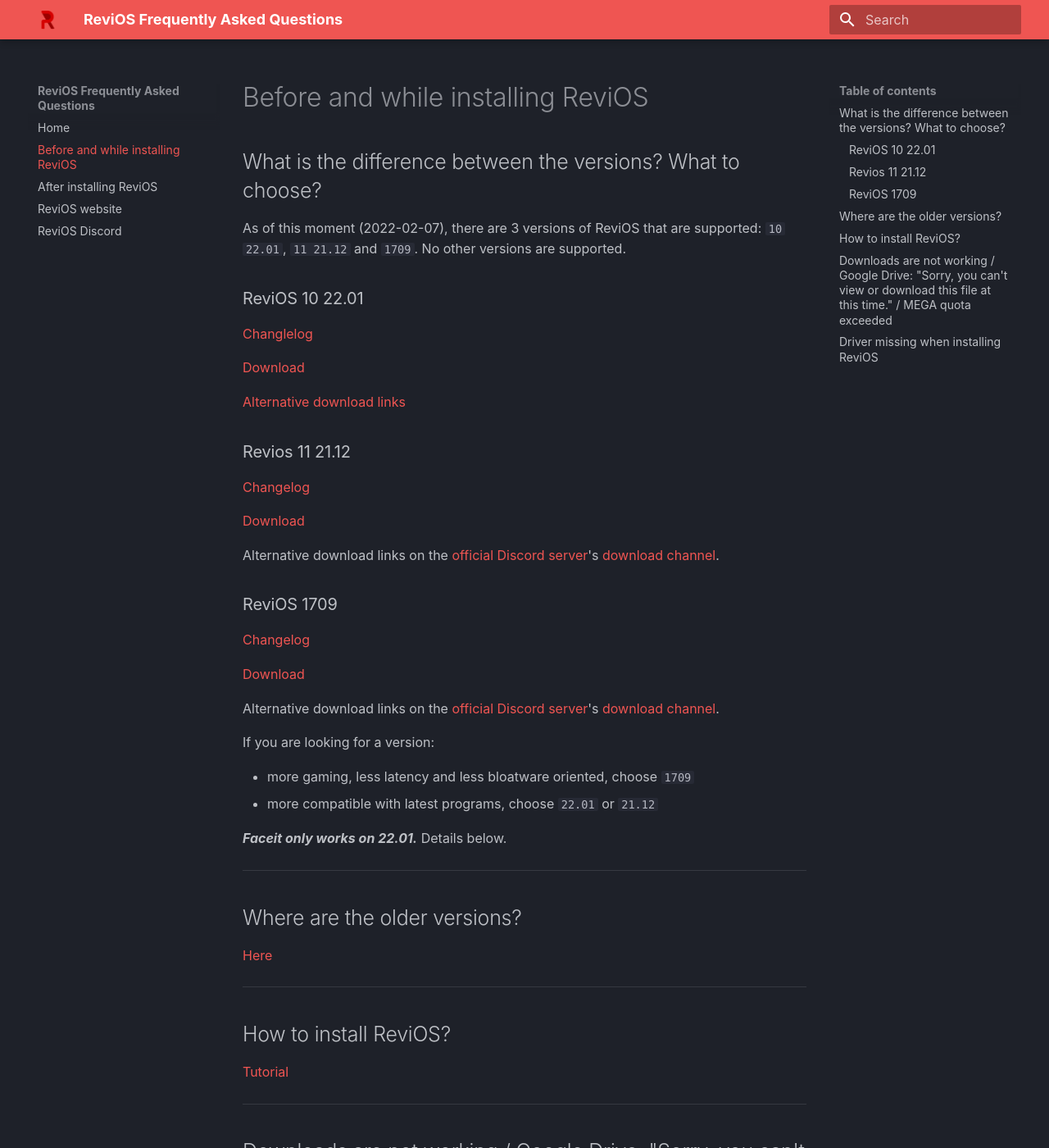
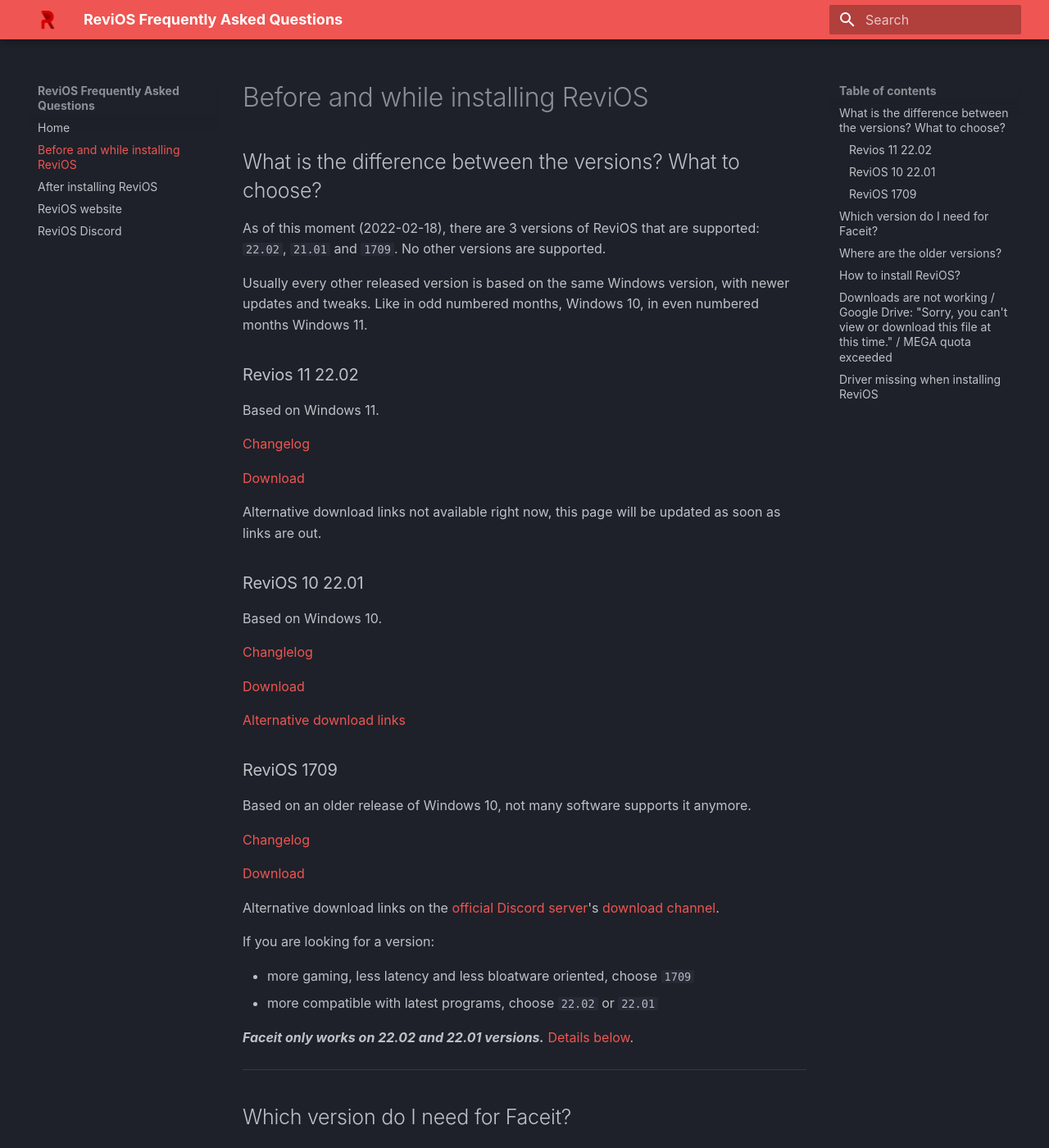
Before and after one commit to dkovacs24/ReviOS_faq, an MkDocs documentation site: the page built from docs/before-install.md, in a window 1280 px wide and 1400 px high. Shown: the whole window at 82% size. Built offline with MkDocs 1.6.1 and Material for MkDocs 9.7.7, drawn with Linux system fonts in a browser that asks for light colours; some web fonts are replaced; some of the changed text lies outside the part shown.

Commit message:
updates related to new revios version

```diff
--- a/docs/before-install.md
+++ b/docs/before-install.md
@@ -2,25 +2,33 @@
 
 ## What is the difference between the versions? What to choose?
 
-As of this moment (2022-02-07), there are 3 versions of ReviOS that are supported: `10 22.01`, `11 21.12` and `1709`. No other versions are supported.
+As of this moment (2022-02-18), there are 3 versions of ReviOS that are supported: `22.02`, `21.01` and `1709`. No other versions are supported.
+
+Usually every other released version is based on the same Windows version, with newer updates and tweaks. Like in odd numbered months, Windows 10, in even numbered months Windows 11.
+
+### Revios 11 22.02
+
+Based on Windows 11.
+
+[Changelog](https://www.revi.cc/revios/download/changelog#h.odb11cheqkzw)
+
+[Download](https://www.revi.cc/revios/download#h.ak1prpz0wx5m)
+
+Alternative download links not available right now, this page will be updated as soon as links are out.
 
 ### ReviOS 10 22.01
 
-[Changlelog](https://www.revi.cc/revios/download/changelog#h.odb11cheqkzw)
+Based on Windows 10.
 
-[Download](https://www.revi.cc/revios/download#h.ak1prpz0wx5m)
+[Changlelog](https://www.revi.cc/revios/download/changelog#h.t081ow81wszv)
 
-[Alternative download links](https://www.revi.cc/revios/download#h.cwre5ugg2fhb)
+[Download](https://www.revi.cc/revios/download#h.ohynz5ng8xb0)
 
-### Revios 11 21.12
-
-[Changelog](https://www.revi.cc/revios/download/changelog#h.kzabahjk03q5)
-
-[Download](https://www.revi.cc/revios/download#h.ywpa5av3hdf3)
-
-Alternative download links on the [official Discord server](https://discord.gg/962y4pU)'s [download channel](https://discord.com/channels/619835916139364383/658369065110339640/922911034514210818).
+[Alternative download links](https://www.revi.cc/revios/download#h.rjajkyda4vza)
 
 ### ReviOS 1709
+
+Based on an older release of Windows 10, not many software supports it anymore.
 
 [Changelog](https://www.revi.cc/revios/download/changelog#h.rfvq0n3k2uk7)
 
@@ -32,29 +40,37 @@
 If you are looking for a version:
 
 - more gaming, less latency and less bloatware oriented, choose `1709`
-- more compatible with latest programs, choose `22.01` or `21.12`
+- more compatible with latest programs, choose `22.02` or `22.01`
 
-**_Faceit only works on 22.01._** Details below.
+**_Faceit only works on 22.02 and 22.01 versions._** [Details below](#which-version-can-i-use-faceit-faceit-is-not-working).
+
+---
+
+## Which version do I need for Faceit?
+
+As of this moment (2022-02-18), Faceit only works on the `22.02` and `22.01` versions.
+
+If you are using one of these versions, and still cannot use Faceit, since the release of that version probably another update was released by Microsoft, which is required by Faceit. New build of ReviOS will be released soon.
 
 ---
 
 ## Where are the older versions?
 
-[Here](https://www.revi.cc/revios/download/alternative-downloads)
+[On the website, under Archive Downloads](https://www.revi.cc/revios/download/archive-downloads)
 
 ---
 
 ## How to install ReviOS?
 
-[Tutorial](https://youtu.be/w4Wn25d02iY)
+[The tutorial is here](https://youtu.be/w4Wn25d02iY)
 
 ---
 
 ## Downloads are not working / Google Drive: "Sorry, you can't view or download this file at this time." / MEGA quota exceeded
 
-For the latest version the alternative downloads are on the [website](https://www.revi.cc/revios/download#h.cwre5ugg2fhb).
+For the latest version the alternative downloads are on the [website](https://www.revi.cc/revios/download), and direct links for the specific versions [above](#what-is-the-difference-between-the-versions-what-to-choose).
 
-For the others, ther are mirror downloads on the [official Discord server](https://discord.gg/962y4pU).
+For other, older version, there are mirror downloads on the [official Discord server](https://discord.gg/962y4pU)'s [download channel](https://discord.com/channels/619835916139364383/658369065110339640).
 
 ---
 
```
Also changed, not shown: docs/after-install.md (+11 -16 lines).
